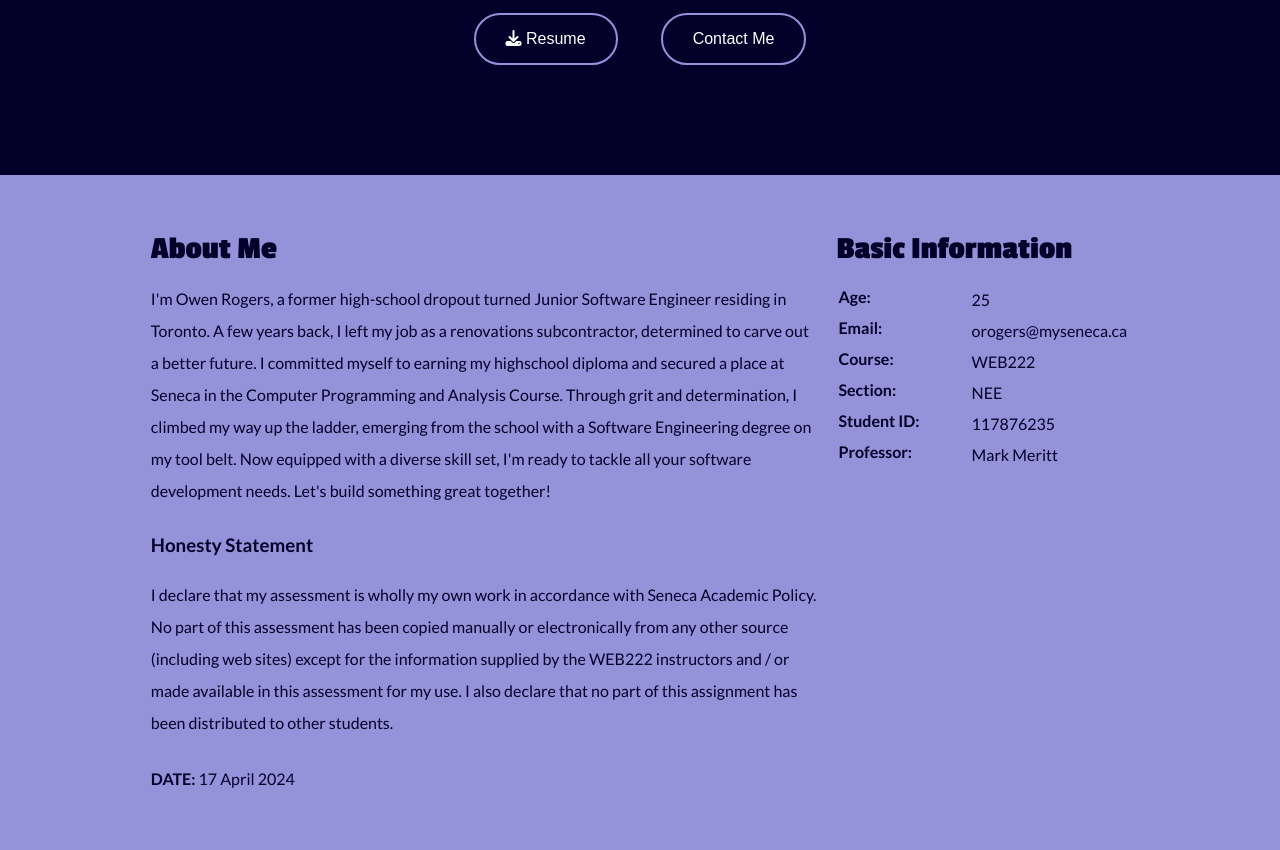
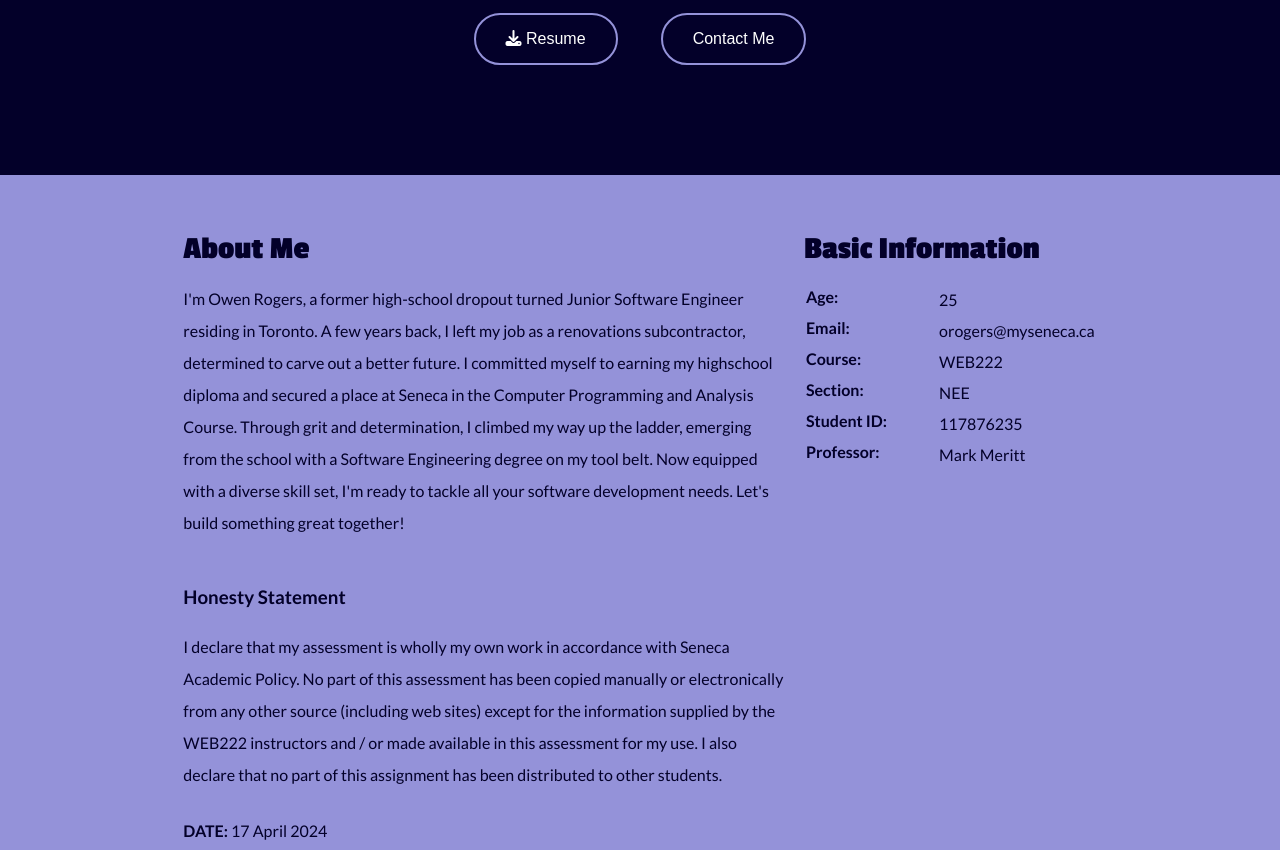
Before and after one commit to orogers998/orogers998.github.io, a plain HTML site: page index.html in a window 1280 px wide. Shown: the part 682-1532 px from the top of the page. Drawn offline with Linux system fonts and the light colour scheme.

Commit message:
Adjusting styling for 'About Me' section

```diff
--- a/css/styles.css
+++ b/css/styles.css
@@ -38,7 +38,7 @@ body {
     width: 95%;
     max-width: 1024px;
     margin: 0 auto;
-    padding: 50px 0;
+    padding: 50px;
 }
 
 
@@ -106,7 +106,7 @@ body {
 }
 
 #infographic-section h3 {
-    margin-bottom: 20px;
+    margin: 20px 0;
 }
 
 #infographic-section .container {
@@ -116,6 +116,7 @@ body {
 }
 
 #infographic-section .about-me {
+    min-width: 25rem;
     max-width: 65%;
     margin-right: 20px;
     padding-bottom: 20px;
```
